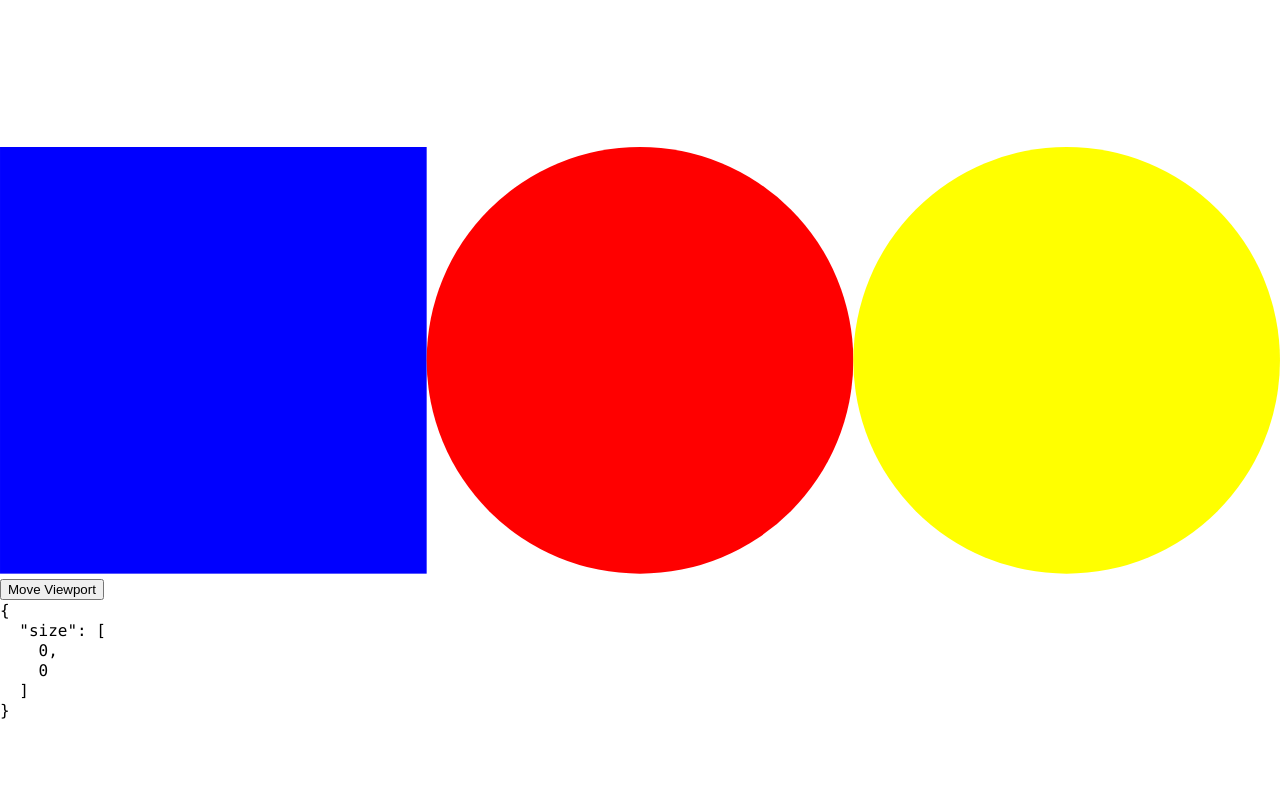
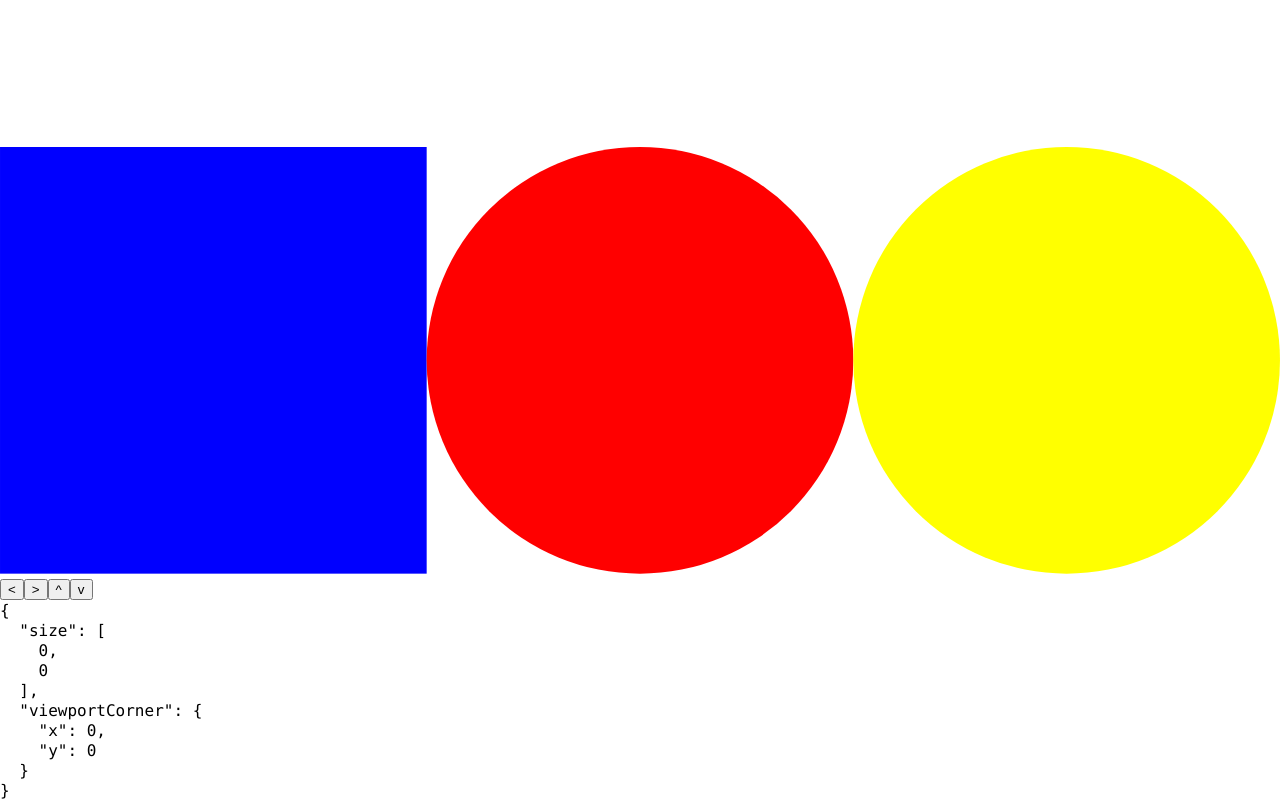
Before and after one commit to chrisbolin/megapixel, a React (Create React App) app: page / in a window 1280 px wide. Shown: the part 1137-1937 px from the top of the page. Before the commit the page ends 1857 px from the top, so only its background shows below. Built offline with nearby package versions, Linux system fonts and the light colour scheme.

Commit message:
move by page

```diff
--- a/src/App.tsx
+++ b/src/App.tsx
@@ -107,7 +107,12 @@ function ColorPicker({ state, palette }: { state: AppState, palette: Palette })
 }
 
 function ViewportPicker({ state }: { state: AppState }) {
-  return <button onClick={() => state.grid.moveViewport()}>Move Viewport</button>;
+  return <div>
+    <button onClick={() => state.grid.moveViewportByPage(-1, 0)}>{'<'}</button>
+    <button onClick={() => state.grid.moveViewportByPage(1, 0)}>{'>'}</button>
+    <button onClick={() => state.grid.moveViewportByPage(0, -1)}>{'^'}</button>
+    <button onClick={() => state.grid.moveViewportByPage(0, 1)}>{'v'}</button>
+  </div>;
 }
 
 function App() {
--- a/src/Grid.tsx
+++ b/src/Grid.tsx
@@ -12,11 +12,13 @@ export class Grid {
   data: GridData;
   notify: Function;
   viewportSize: number;
+  pageSize: number;
   viewportCorner: { x: number, y: number };
 
   constructor(params: GridContructorParams) {
     this.data = params.data || [];
     this.viewportSize = params.viewportSize;
+    this.pageSize = params.viewportSize - 1;
     this.notify = () => {};
     this.viewportCorner = { x: 0, y: 0 };
   }
@@ -74,11 +76,21 @@ export class Grid {
     });
   }
 
-  moveViewport() {
-    this.viewportCorner = { x: this.viewportCorner.x + 4 , y: this.viewportCorner.y + 0 };
+  moveViewport(xDelta: number, yDelta: number) {
+    const xIndex = this.viewportCorner.x + xDelta;
+    const yIndex = this.viewportCorner.y + yDelta;
+    if (xIndex < 0 || yIndex < 0) return; // don't allow negative indexes
+
+    this.viewportCorner = {
+      x: xIndex,
+      y: yIndex
+    };
     this.notify();
   }
 
+  moveViewportByPage(xPages: number, yPages: number) {
+    this.moveViewport(xPages * this.pageSize, yPages * this.pageSize);
+  }
 }
 
 export function useGrid(params: GridContructorParams) {
@@ -90,7 +102,8 @@ export function useGrid(params: GridContructorParams) {
 
 export function GridInfo({ grid }: { grid: Grid }) {
   const info = {
-    size: grid.size
+    size: grid.size,
+    viewportCorner: grid.viewportCorner,
   };
   const infoString = JSON.stringify(info, null, 2);
   return <div>
```
